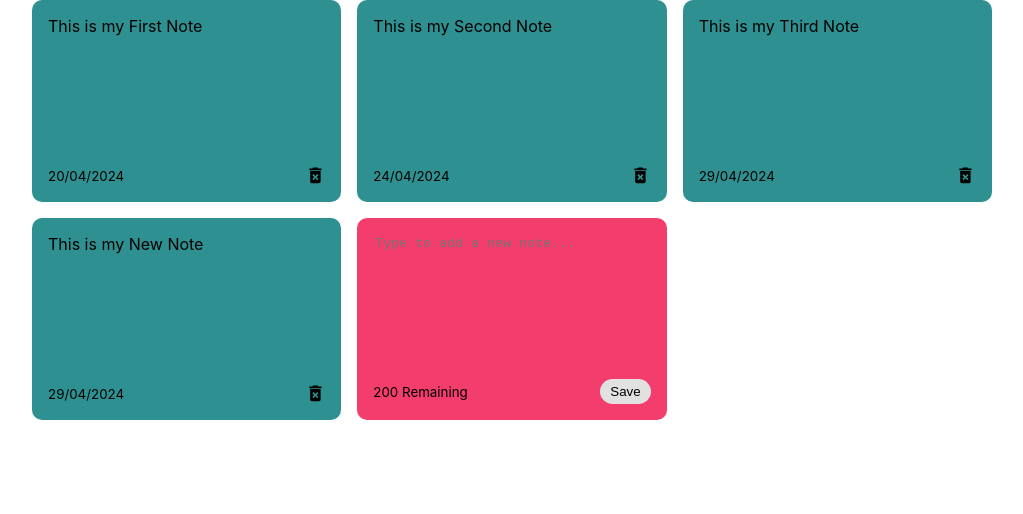
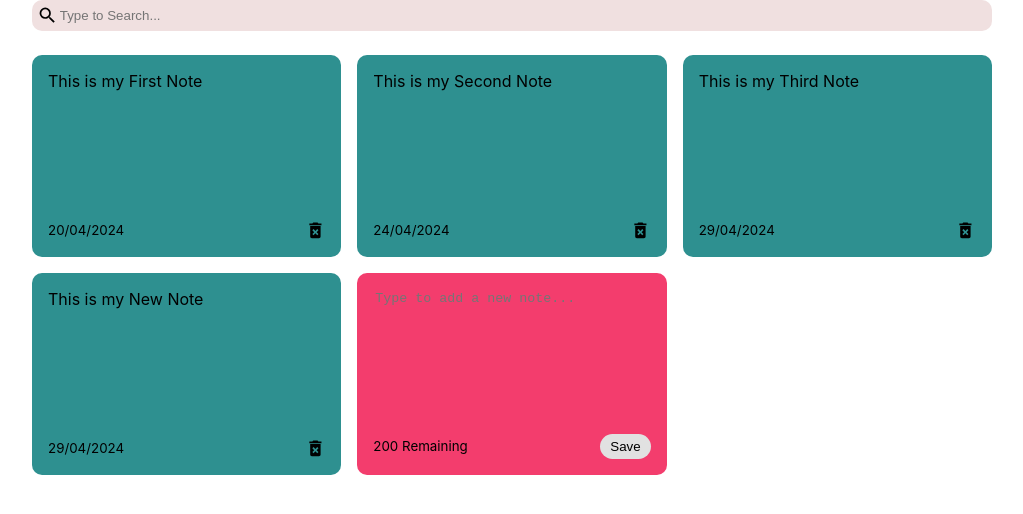
Before and after one commit to UjjawalChoudhary912/Notes-App-Using-React, a React (Create React App) app in the folder notes-app/: page / in a window 1280 px wide. Shown: the top 514 px of the page, without its empty margins (128-1151 px from the left). Built offline with nearby package versions, Linux system fonts and the light colour scheme.

Commit message:
Search Note bar added with functionalities

```diff
--- a/notes-app/src/App.js
+++ b/notes-app/src/App.js
@@ -1,6 +1,7 @@
 import { useState } from "react";
 import {nanoid} from 'nanoid';
 import NotesList from "./components/NotesList";
+import Search from "./components/Search";
 
 
 const App = () => {
@@ -27,6 +28,8 @@
   },
 ]);
 
+     const [searchText, setSearchText] = useState('');
+
      const addNote = (text) =>{
         const date = new Date();
         const newNote ={
@@ -46,7 +49,9 @@
 
   return (
     <div className="container">
-      <NotesList notes={notes} handleAddNote={addNote}
+      <Search handleSearchNote={setSearchText}/>
+      <NotesList notes={notes.filter((note) => note.text.toLowerCase().includes(searchText))}
+      handleAddNote={addNote}
       handleDeleteNote ={deleteNote}
       />
     </div>
--- /dev/null
+++ b/notes-app/src/components/Search.js
@@ -0,0 +1,13 @@
+import React from 'react'
+import { MdSearch } from 'react-icons/md';
+
+const Search = ({ handleSearchNote }) => {
+  return (
+    <div className='search'>
+        <MdSearch className='search-icons' size='1.3em'/>
+        <input onChange={(event)=> handleSearchNote(event.target.value)} type='text' placeholder='Type to Search...'/>
+    </div>
+  )
+}
+
+export default Search;
--- a/notes-app/src/index.css
+++ b/notes-app/src/index.css
@@ -71,3 +71,20 @@
   align-items: center;
   justify-content: space-between;
 }
+
+.search{
+   display: flex;
+   align-items: center;
+   background-color: rgb(240, 224, 224) ;
+   border-radius: 10px;
+   padding: 5px;
+   margin-bottom: 1.5em;
+}
+
+.search input{
+  border: none;
+  background-color: rgb(240, 224, 224);
+}
+.search input:focus{
+  outline: none;
+}
```
